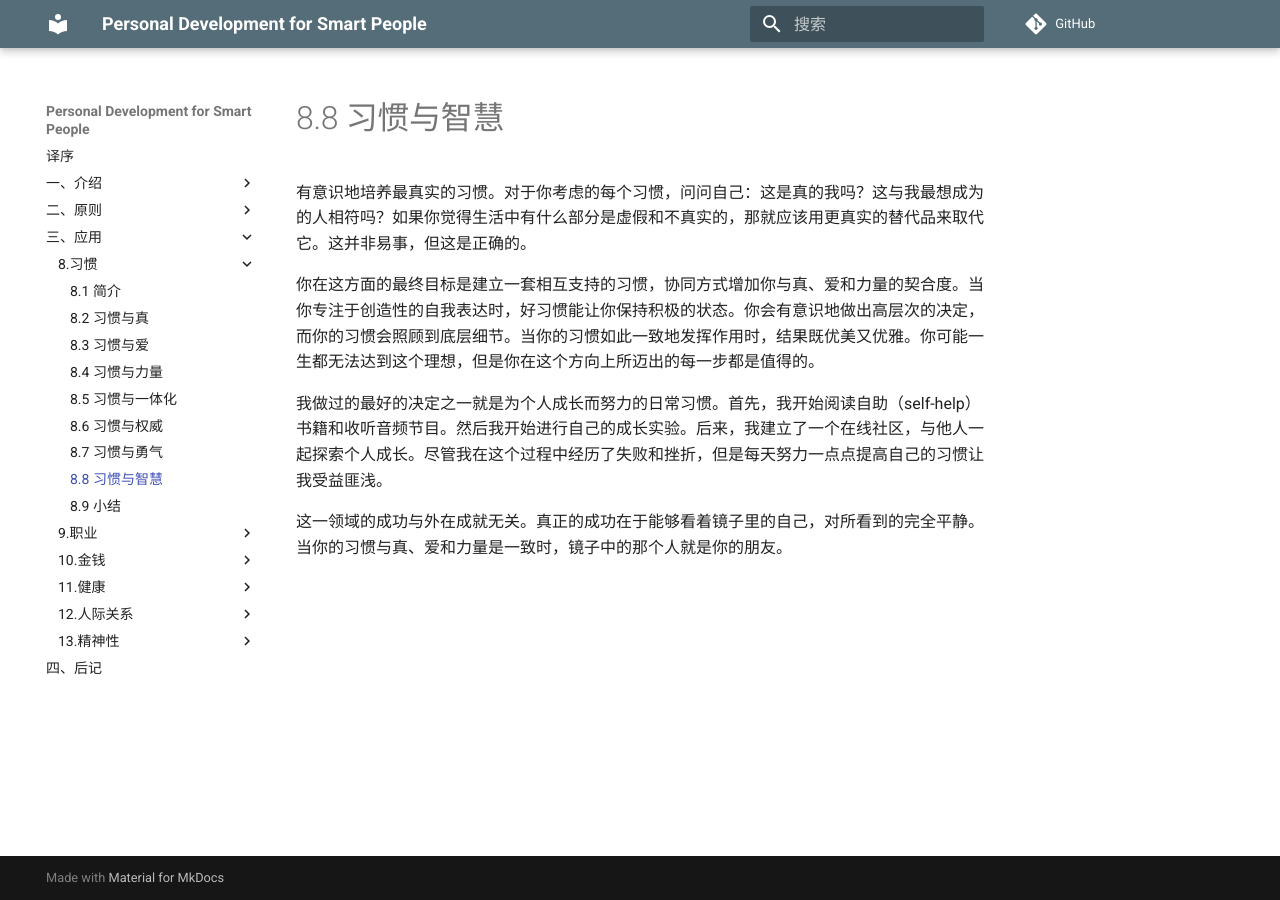
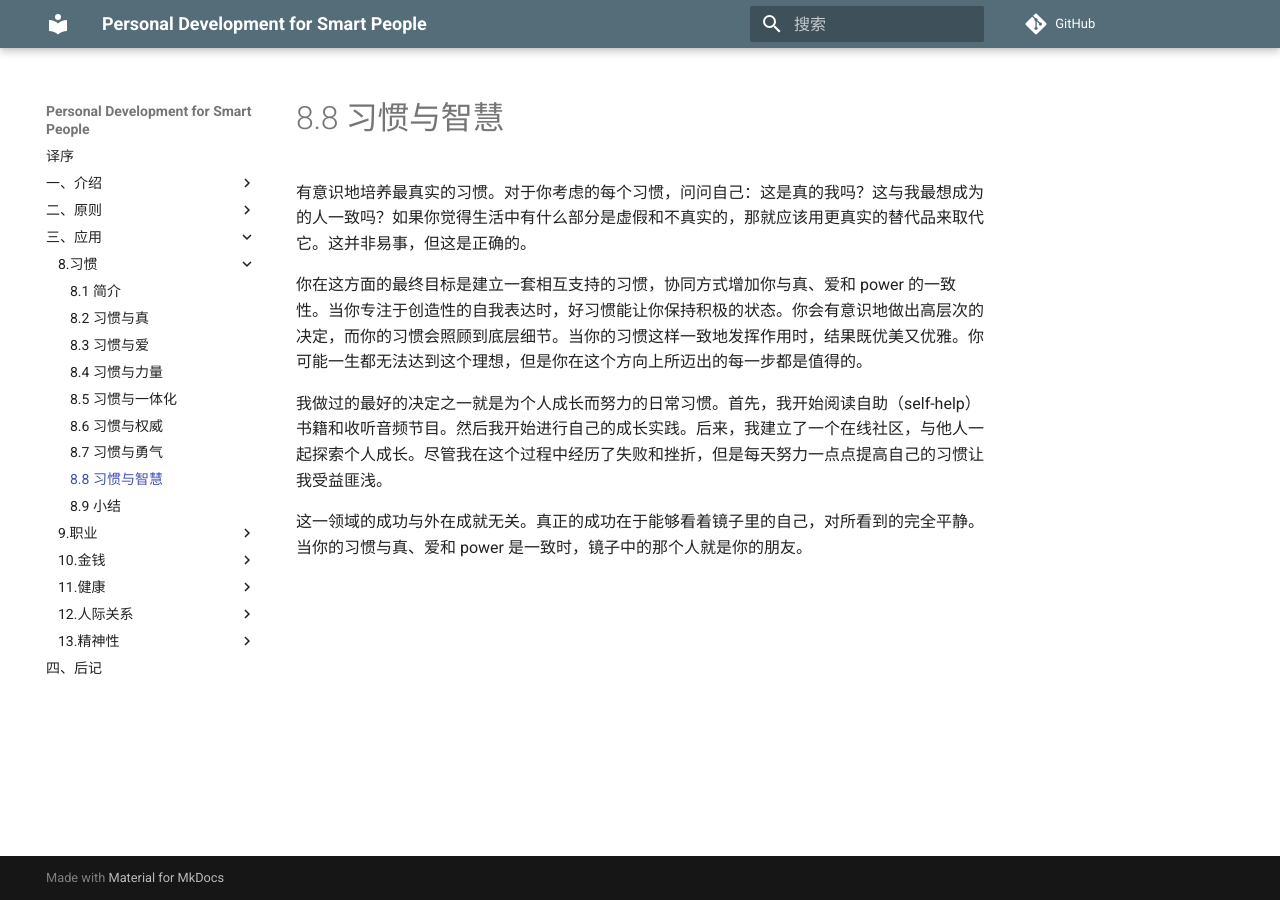
Before and after one commit to wtsnwei/pdsp, an MkDocs documentation site: the page built from docs/3.Application/08.habits/07.habtis-and-intelligence.md, in a window 1280 px wide. Built offline with MkDocs 1.6.1 and Material for MkDocs 9.7.7, drawn with Linux system fonts in a browser that asks for light colours; comment, search, counter and statistics services are not loaded.

Commit message:
修正语句

```diff
--- a/docs/3.Application/08.habits/07.habtis-and-intelligence.md
+++ b/docs/3.Application/08.habits/07.habtis-and-intelligence.md
@@ -3,10 +3,10 @@ title:      Habits and Intelligence
 date:       2021-03-12
 ---
 
-有意识地培养最真实的习惯。对于你考虑的每个习惯，问问自己：这是真的我吗？这与我最想成为的人相符吗？如果你觉得生活中有什么部分是虚假和不真实的，那就应该用更真实的替代品来取代它。这并非易事，但这是正确的。
+有意识地培养最真实的习惯。对于你考虑的每个习惯，问问自己：这是真的我吗？这与我最想成为的人一致吗？如果你觉得生活中有什么部分是虚假和不真实的，那就应该用更真实的替代品来取代它。这并非易事，但这是正确的。
 
-你在这方面的最终目标是建立一套相互支持的习惯，协同方式增加你与真、爱和力量的契合度。当你专注于创造性的自我表达时，好习惯能让你保持积极的状态。你会有意识地做出高层次的决定，而你的习惯会照顾到底层细节。当你的习惯如此一致地发挥作用时，结果既优美又优雅。你可能一生都无法达到这个理想，但是你在这个方向上所迈出的每一步都是值得的。
+你在这方面的最终目标是建立一套相互支持的习惯，协同方式增加你与真、爱和 power 的一致性。当你专注于创造性的自我表达时，好习惯能让你保持积极的状态。你会有意识地做出高层次的决定，而你的习惯会照顾到底层细节。当你的习惯这样一致地发挥作用时，结果既优美又优雅。你可能一生都无法达到这个理想，但是你在这个方向上所迈出的每一步都是值得的。
 
-我做过的最好的决定之一就是为个人成长而努力的日常习惯。首先，我开始阅读自助（self-help）书籍和收听音频节目。然后我开始进行自己的成长实验。后来，我建立了一个在线社区，与他人一起探索个人成长。尽管我在这个过程中经历了失败和挫折，但是每天努力一点点提高自己的习惯让我受益匪浅。
+我做过的最好的决定之一就是为个人成长而努力的日常习惯。首先，我开始阅读自助（self-help）书籍和收听音频节目。然后我开始进行自己的成长实践。后来，我建立了一个在线社区，与他人一起探索个人成长。尽管我在这个过程中经历了失败和挫折，但是每天努力一点点提高自己的习惯让我受益匪浅。
 
-这一领域的成功与外在成就无关。真正的成功在于能够看着镜子里的自己，对所看到的完全平静。当你的习惯与真、爱和力量是一致时，镜子中的那个人就是你的朋友。
+这一领域的成功与外在成就无关。真正的成功在于能够看着镜子里的自己，对所看到的完全平静。当你的习惯与真、爱和 power 是一致时，镜子中的那个人就是你的朋友。
```
Also changed, not shown: docs/3.Application/08.habits/06.habits-and-courage.md (+3 -3 lines), docs/3.Application/08.habits/08.小结.md (+1 -1 lines).
